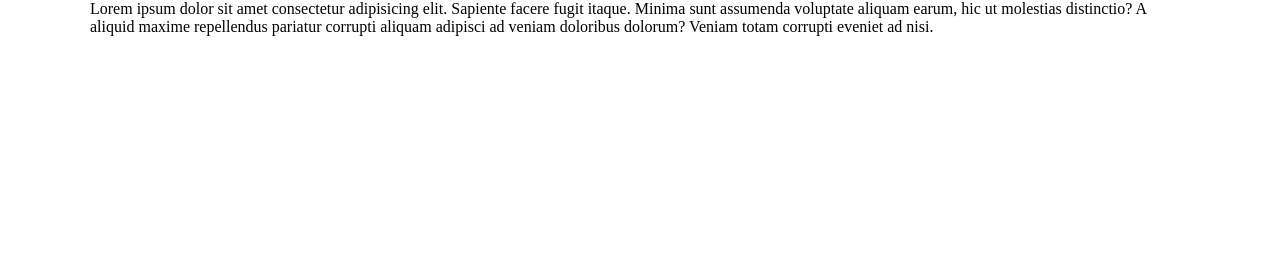
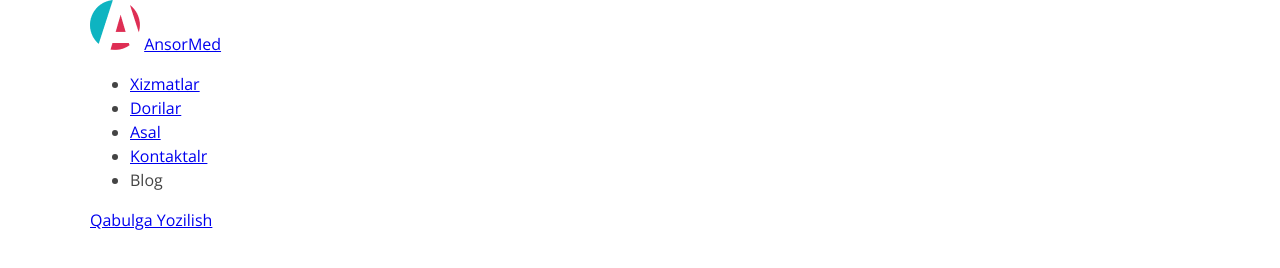
Before and after one commit to Khasan077/ansormed, a plain HTML site: page index.html in a window 1280 px wide. Drawn offline with nearby package versions, Linux system fonts and the light colour scheme.

Commit message:
add header section

```diff
--- a/css/style.css
+++ b/css/style.css
@@ -7,6 +7,10 @@
 body{
     margin: 0;
     padding: 0;
+    font-family: "Open Sans", "Aria", sans-serif;
+    font-size: 16px;
+    line-height: 1.5;
+    color: #444;
 }
 
 /* Container */
--- a/index.html
+++ b/index.html
@@ -4,10 +4,37 @@
     <meta charset="UTF-8">
     <meta name="viewport" content="width=device-width, initial-scale=1.0">
     <title>AnsorMed</title>
+
+    <!-- Goolgle fonts -->
+    <link rel="preconnect" href="https://fonts.googleapis.com">
+    <link rel="preconnect" href="https://fonts.gstatic.com" crossorigin>
+    <link href="https://fonts.googleapis.com/css2?family=Open+Sans:ital,wght@0,400;0,500;0,700;1,600&family=Roboto+Condensed:wght@700&family=Roboto:wght@400;500;700&display=swap" rel="stylesheet">
+
     <link rel="stylesheet" href="./css/normalize.css">
     <link rel="stylesheet" href="./css/style.css">
 </head>
 <body>
-    <div class="container">Lorem ipsum dolor sit amet consectetur adipisicing elit. Sapiente facere fugit itaque. Minima sunt assumenda voluptate aliquam earum, hic ut molestias distinctio? A aliquid maxime repellendus pariatur corrupti aliquam adipisci ad veniam doloribus dolorum? Veniam totam corrupti eveniet ad nisi.</div>
+
+    <!-- Navbar -->
+    <header class="site-header">
+        <div class="site-header-container container">
+            <div class="logo">
+                <img src="./img/logo-icon.png" alt="siteLogo">
+                <a href="link">AnsorMed</a>
+            </div>
+            <nav class="navbar">
+                <ul class="sitenav-list">
+                    <li class="list-items"><a class="site-nav" href="#">Xizmatlar</a></li>
+                    <li class="list-items"><a class="site-nav" href="#">Dorilar</a></li>
+                    <li class="list-items"><a class="site-nav" href="#">Asal</a></li>
+                    <li class="list-items"><a class="site-nav" href="#">Kontaktalr</a></li>
+                    <li class="list-items"><a class="site-nav" href="#"></a>Blog</li>
+                </ul>
+            </nav>
+            <a href="#" class="button">Qabulga Yozilish</a>
+        </div>
+    </header>
+
+
 </body>
 </html>
```
